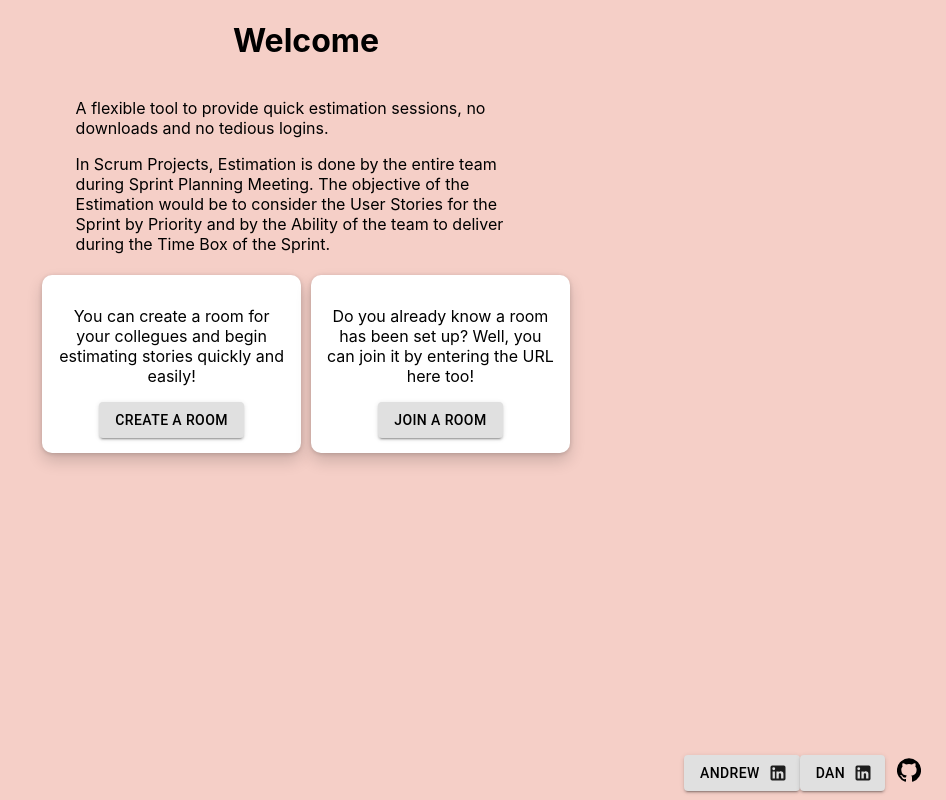
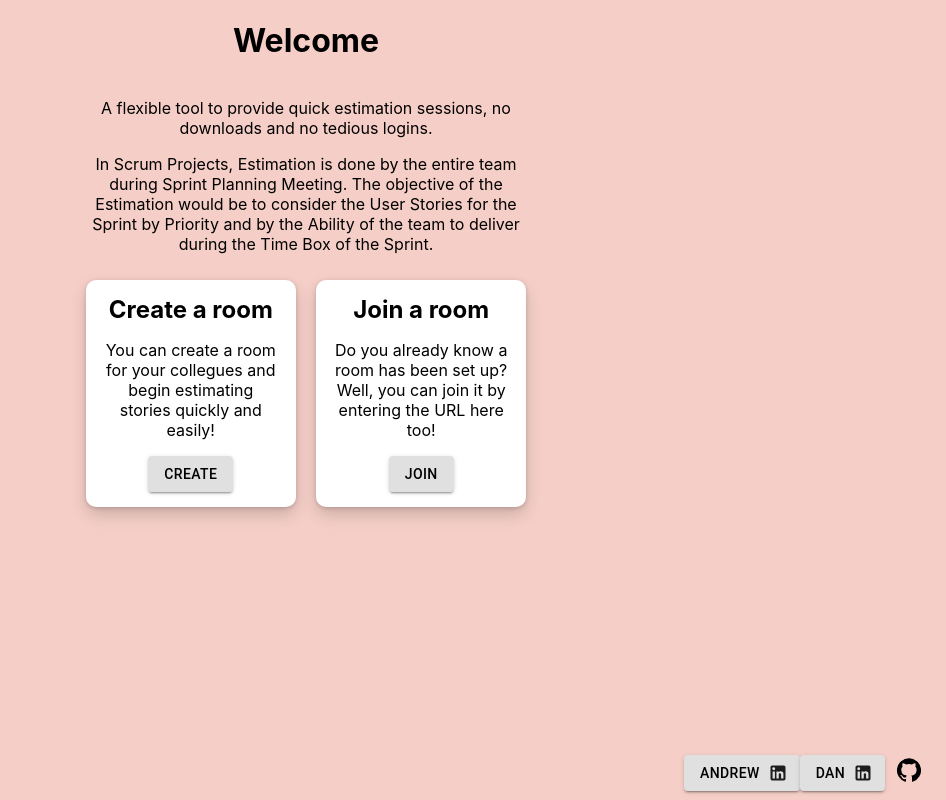
Before and after one commit to andrewalford1/EstimationCards, a React (Create React App) app in the folder app/: page / in a window 1280 px wide. Shown: the whole page, without its empty margins (334-1280 px from the left). Built offline with nearby package versions, Linux system fonts and the light colour scheme; no server answers.

Commit message:
Edit to update button sections

```diff
--- a/app/src/App.css
+++ b/app/src/App.css
@@ -38,19 +38,24 @@ footer {
 }
 
 .introText {
+    text-align: center;
     width: 60%;
 }
 
 .buttonChoices {
-    width: 70%;
+    width: 60%;
     display: grid;
     grid-template-columns: 1fr 1fr;
+}
+
+.buttonChoices h2 {
+    margin: 0;
 }
 
 .buttonChoices div {
     border-radius: 10px;
     padding: 15px;
-    margin: 5px;
+    margin: 10px;
     background-color: #ffffff;
     text-align: center;
     box-shadow: rgba(0, 0, 0, 0.16) 0px 8px 16px 0px,
--- a/app/src/Pages/LandingPage.jsx
+++ b/app/src/Pages/LandingPage.jsx
@@ -22,22 +22,24 @@ export default () => (
 
         <div className='buttonChoices'>
             <div>
+                <h2>Create a room</h2>
                 <p>
                     You can create a room for your collegues and begin
                     estimating stories quickly and easily!
                 </p>
                 <Button variant='contained' color='default'>
-                    <a href='/create'>Create a room</a>
+                    <a href='/create'>Create</a>
                 </Button>
             </div>
 
             <div>
+                <h2>Join a room</h2>
                 <p>
                     Do you already know a room has been set up? Well, you can
                     join it by entering the URL here too!
                 </p>
                 <Button variant='contained' color='default'>
-                    <a href='/join'>Join a room</a>
+                    <a href='/join'>Join</a>
                 </Button>
             </div>
         </div>
```
